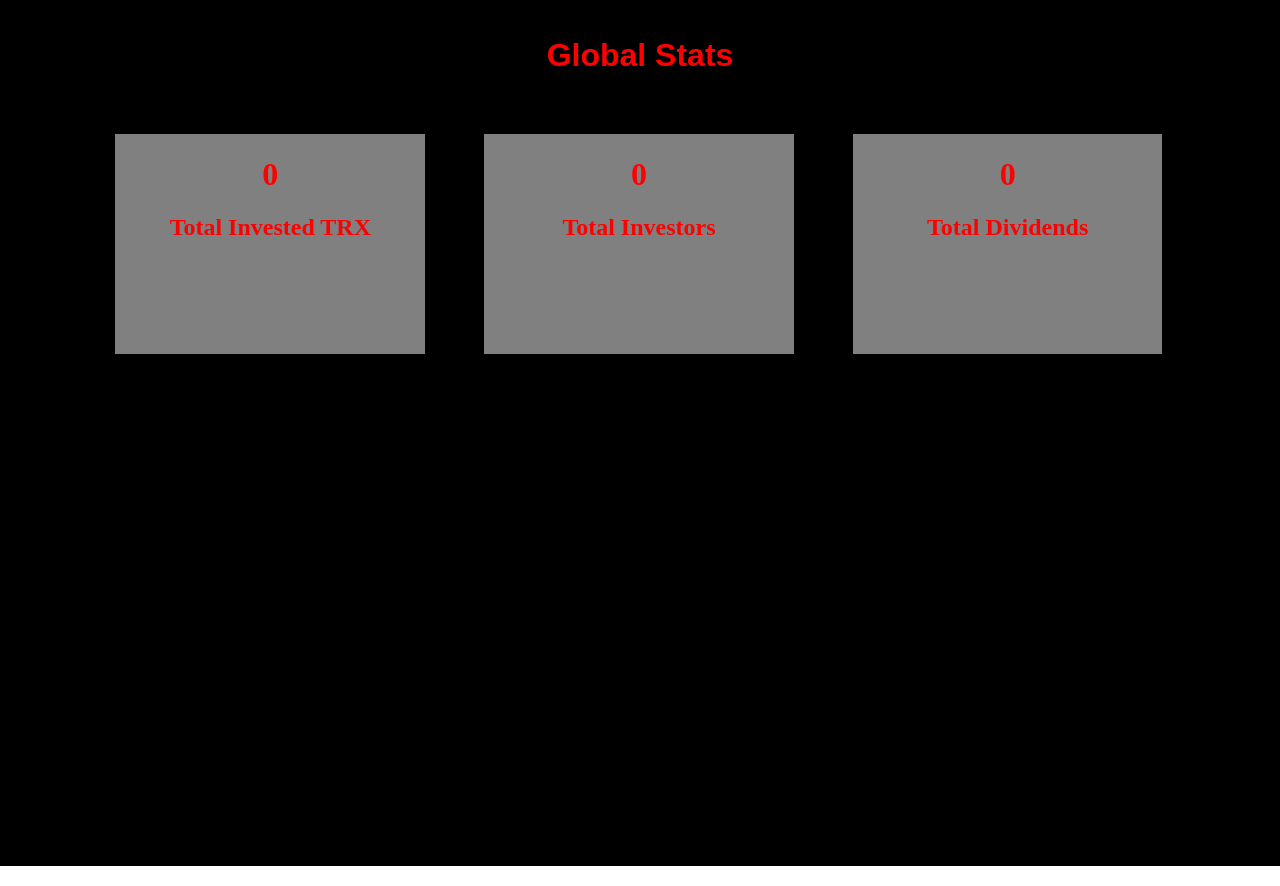
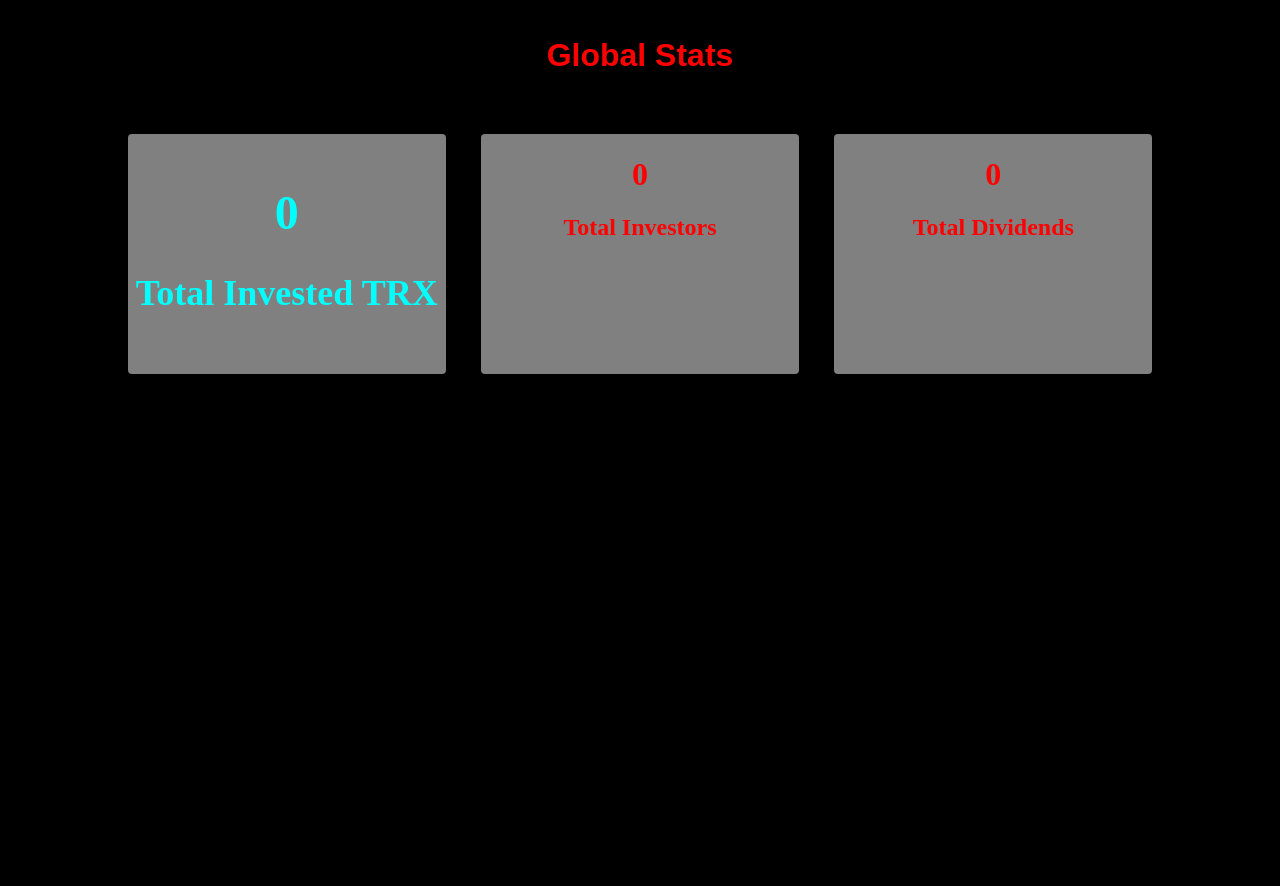
Before and after one commit to ali-203/myapp, a React (Create React App) app: page / in a window 1280 px wide. Shown: the part 1300-2186 px from the top of the page. Built offline with nearby package versions, Linux system fonts and the light colour scheme.

Commit message:
updated css

```diff
--- a/src/App.css
+++ b/src/App.css
@@ -105,7 +105,7 @@ body{
 
 .main2 {
   height: 20%;
-    background-color: black;
+    background-color:black;
     color: red;
 }
 .global {
@@ -115,31 +115,41 @@ body{
 }
 
 .three_div {
-  padding-left: 86px;
+  padding-left: 110px;
   text-align: center;
   margin-top: 60px;
   display: flex;
   padding-bottom: 40%;
   justify-content: space-around;
-  padding-right: 88px;
+  padding-right: 110px;
 
 
 }
 
 .total_trx {
-  height: 220px;
-  width: 28%;
+  border-radius: 4px;
+  height: 240px;
+  width: 30%;
   background-color: gray;
 
 
 }
 .total_invested {
-  height: 220px;
-  width: 28%;
+  border-radius: 4px;
+  height: 240px;
+  width: 30%;
   background-color: gray;
 }
 .total_dividen{
-  height: 220px;
-  width: 28%;
-  background-color: gray;
+  border-radius: 4px;
+  height: 240px;
+  width: 30%;
+  background-color:gray;
 }
+.inner_trx{
+
+  margin-top: 16%;
+    font-size: 24px;
+    color: cyan
+
+}
--- a/src/App.js
+++ b/src/App.js
@@ -40,12 +40,14 @@ function App() {
         </div>
         <div className="three_div">
 
-        <div  className="total_trx">
+        <div className="total_trx">
+        <div className="inner_trx">
         <h1>0</h1>
         <h2>Total Invested TRX</h2>
-
+        </div>
         </div>
         <div className="total_invested">
+
         <h1>0</h1>
             <h2>Total Investors</h2>
         </div>
```
Also changed, not shown: 1 other file (tests, documents, lock files or other folders).
